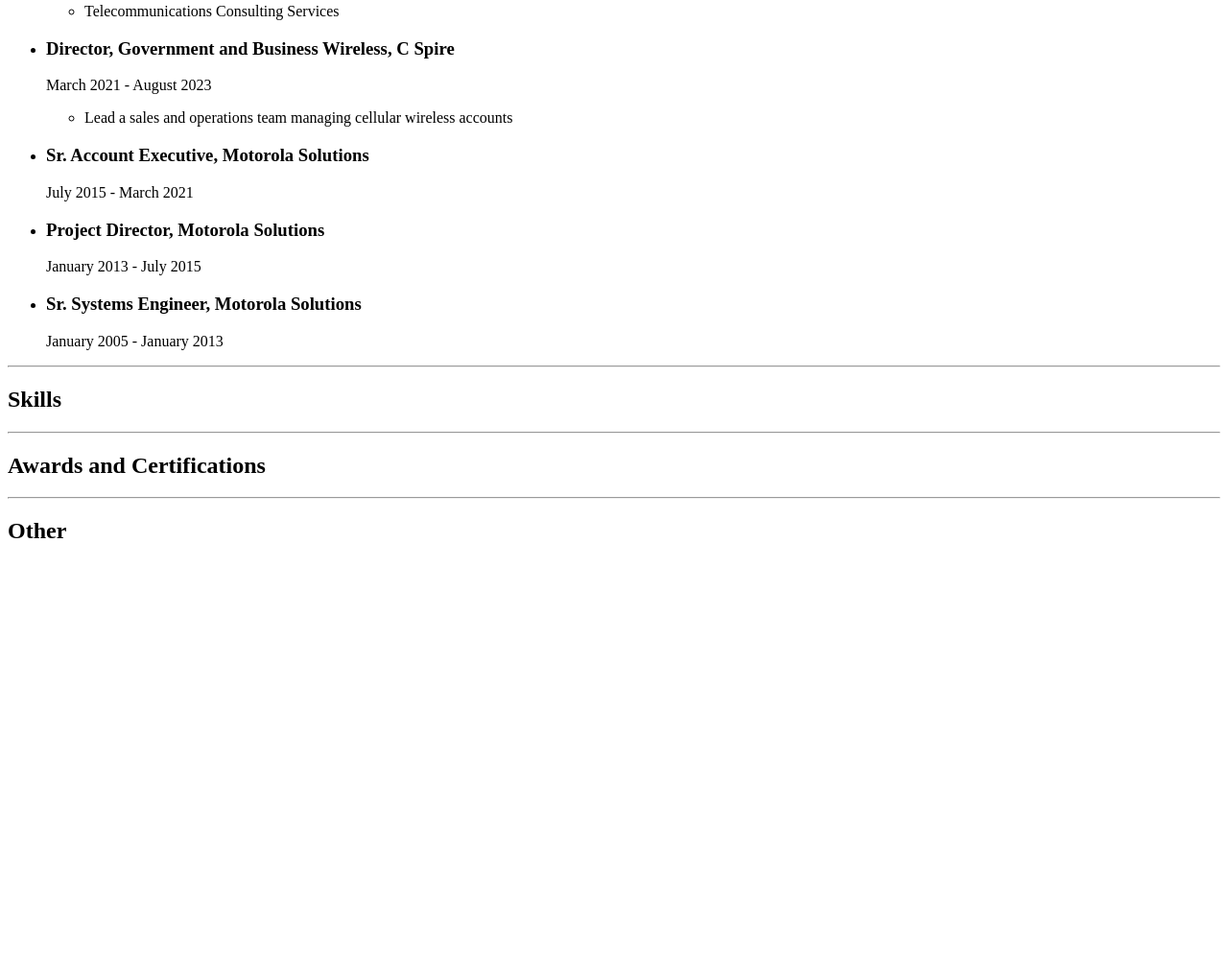
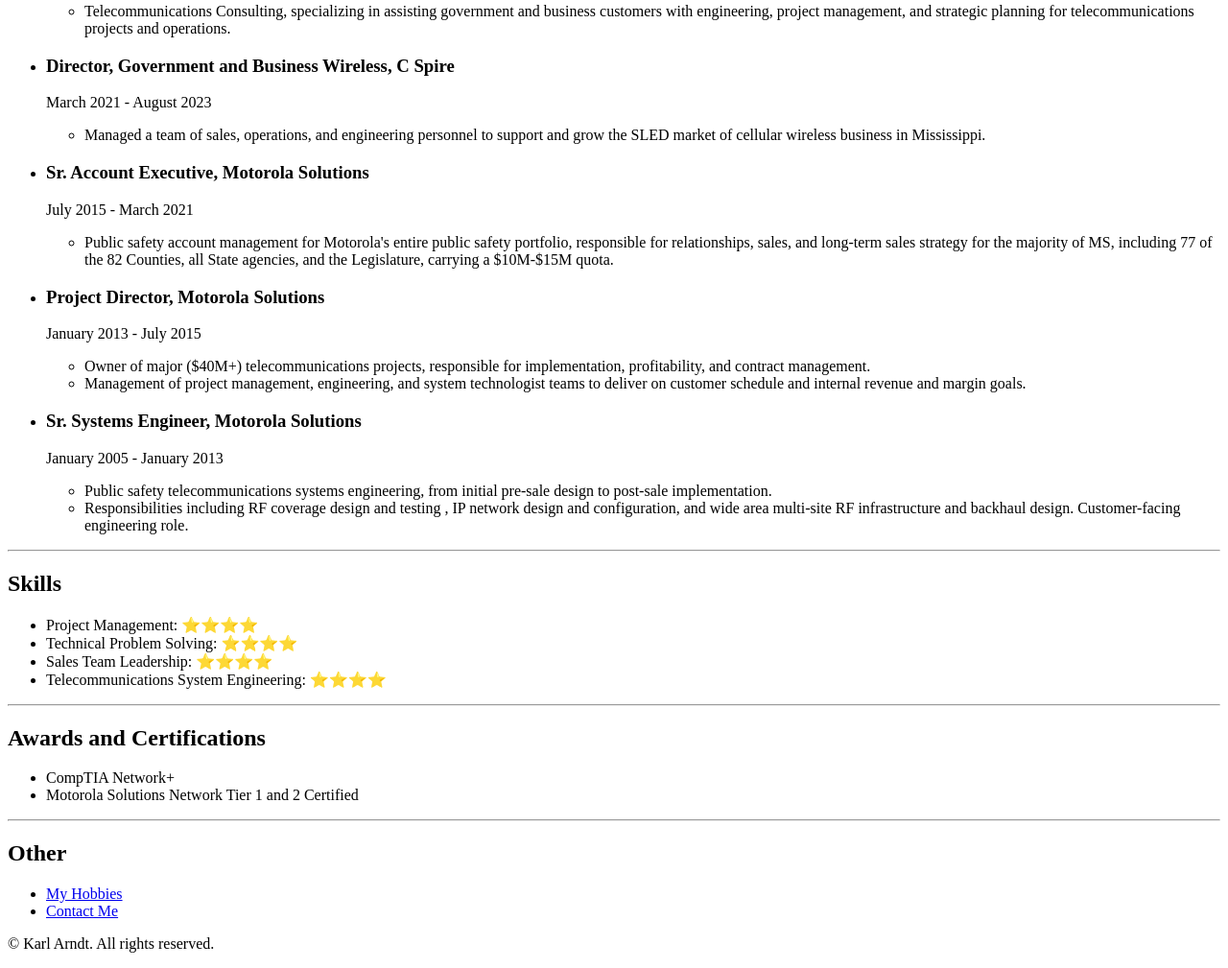
Before and after one commit to karlarndt/Capstone-Project-1, a plain HTML site: page index.html in a window 1280 px wide. Shown: the part 722-1731 px from the top of the page at 96% size. Before the commit the page ends 1309 px from the top, so only its background shows below. Drawn offline with Linux system fonts and the light colour scheme.

Commit message:
almost done

```diff
--- a/index.html
+++ b/index.html
@@ -28,35 +28,62 @@
         <li><h3>Founder and President, Arndt Solutions Group, Inc.</h3>
             <p>August 2023 - Present</p>
             <ul>
-                <li>Telecommunications Consulting Services</li>
+                <li>Telecommunications Consulting, specializing in assisting government and business customers with engineering, project management, and strategic planning for telecommunications projects and operations.</li>
             </ul>
         </li>
         <li><h3>Director, Government and Business Wireless, C Spire</h3>
             <p>March 2021 - August 2023</p>
             <ul>
-                <li>Lead a sales and operations team managing cellular wireless accounts</li>
+                <li>Managed a team of sales, operations, and engineering personnel to support and grow the SLED market of cellular wireless business in Mississippi.</li>
             </ul>
         </li>
         <li><h3>Sr. Account Executive, Motorola Solutions</h3>
             <p>July 2015 - March 2021</p>
+            <ul><li>Public safety account management for Motorola's entire public safety portfolio, responsible for relationships, sales, and long-term sales strategy for the majority of MS, including 77 of the 82 Counties, all State agencies, and the Legislature, carrying a $10M-$15M quota.</li></ul>
         </li>
         <li><h3>Project Director, Motorola Solutions</h3>
             <p>January 2013 - July 2015</p>
+            <ul>
+                <li>Owner of major ($40M+) telecommunications projects, responsible for implementation, profitability, and contract management.</li>
+                <li>Management of project management, engineering, and system technologist teams to deliver on customer schedule and internal revenue and margin goals.</li>
+            </ul>
         </li>
         <li><h3>Sr. Systems Engineer, Motorola Solutions</h3>
             <p>January 2005 - January 2013</p>
+            <ul>
+                <li>Public safety telecommunications systems engineering, from initial pre-sale design to post-sale implementation.</li>
+                <li>Responsibilities including RF coverage design and testing , IP network design and configuration, and wide area multi-site RF infrastructure and backhaul design. Customer-facing engineering role.</li>
+            </ul>
         </li>
     </ul>
 
     <hr />
 
     <h2>Skills</h2>
+    <ul>
+        <li>Project Management: &#11088;&#11088;&#11088;&#11088;</li>
+        <li>Technical Problem Solving: &#11088;&#11088;&#11088;&#11088;</li>
+        <li>Sales Team Leadership: &#11088;&#11088;&#11088;&#11088;</li>
+        <li>Telecommunications System Engineering: &#11088;&#11088;&#11088;&#11088;</li>
+    </ul>
 
     <hr />
 
     <h2>Awards and Certifications</h2>
+    <ul>
+        <li>CompTIA Network+</li>
+        <li>Motorola Solutions Network Tier 1 and 2 Certified</li>
+    </ul>
 
     <hr />
 
     <h2>Other</h2>
+    <ul>
+        <li><a href="./public/my-hobbies.html">My Hobbies</a></li>
+        <li><a href="./public/contact-me.html">Contact Me</a></li>
+    </ul>
 </body>
+
+<footer>
+    <p>&copy; Karl Arndt. All rights reserved.</p>
+</footer>
```
Also changed, not shown: public/contact-me.html (added, +1 -0 lines), public/my-hobbies.html (added).
